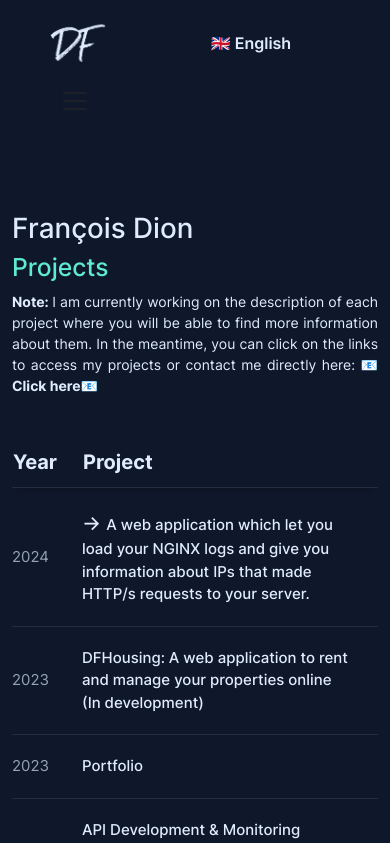
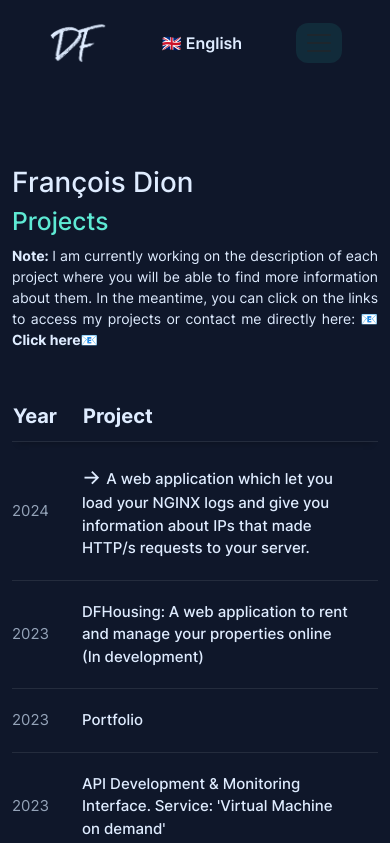
Before and after one commit to francois-71/portfolio, a React (Create React App) app in the folder eportfolio/: page /projects in a window 390 px wide. Shown: the top 843 px of the page. Built offline with nearby package versions, Linux system fonts and the light colour scheme.

Commit message:
fixed centered header elements for mobile

```diff
--- a/eportfolio/src/components/Header/Header.js
+++ b/eportfolio/src/components/Header/Header.js
@@ -55,17 +55,19 @@ const Header = (props) => {
       </Link>
 
       <button
-        className={`navbar-toggler ${isNavOpen ? "collapsed" : ""}`}
+        className={`navbar navbar-toggler ${
+          isNavOpen ? "collapsed" : ""
+        }`}
         type="button"
         onClick={toggleNav}
         aria-controls="navbarNavAltMarkup"
         aria-label="Toggle navigation"
         style={{
-          backgroundColor: isNavOpen ? "rgb(45, 212, 191, 0.1)" : "transparent",
+          backgroundColor: isNavOpen ? "rgb(45, 212, 191, 0.3)" : "rgb(45, 212, 191, 0.1)",
           color: isNavOpen ? "#000" : "#fff",
           border: "none", // Remove border
           borderRadius: "12px",
-          padding: "8px 12px",
+          padding: "5px 8px",
           outline: "none",
           transition: "background-color 0.3s, color 0.3s",
           boxShadow: "none", // Remove box shadow
@@ -73,7 +75,6 @@ const Header = (props) => {
       >
         <span
           className="navbar-toggler-icon"
-          style={{ paddingLeft: "30px" }}
         ></span>
       </button>
 
@@ -94,7 +95,6 @@ const Header = (props) => {
               style={{ paddingRight: "0px" }}
             >
               &#x1F9B4; {t("About")}
-
             </Link>
           </li>
           <li>
--- a/eportfolio/src/components/Header/header.css
+++ b/eportfolio/src/components/Header/header.css
@@ -11,7 +11,8 @@ a.experience,
 a.projects,
 a.contact,
 a.resume{
-  padding-right: 15px;
+  padding-right: 0px;
+  padding-left: 5px;
 }
 
 .navbar {
@@ -70,11 +71,19 @@ a.resume{
   }
 }
 
+@media (max-width: 1300px){
+  .navbar-nav a.resume {
+    margin-left: 0 !important;
+  }
+}
+
 @media (max-width: 1200px) {
   .navbar-expanded .navbar-nav {
     flex-direction: column;
     align-items: center;
   }
+
+
 
   .navbar-expanded .navbar-nav li:nth-child(1){
     order: 2;
```
